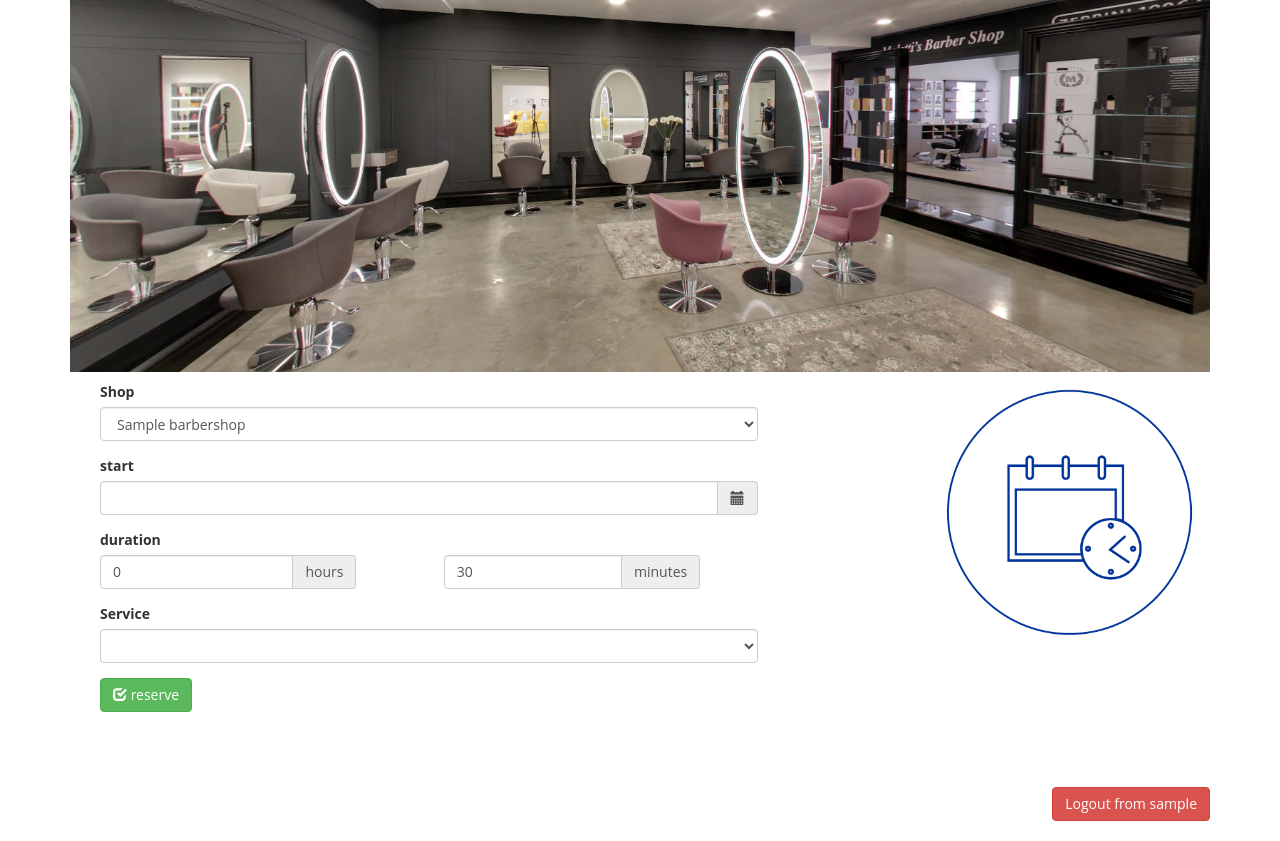
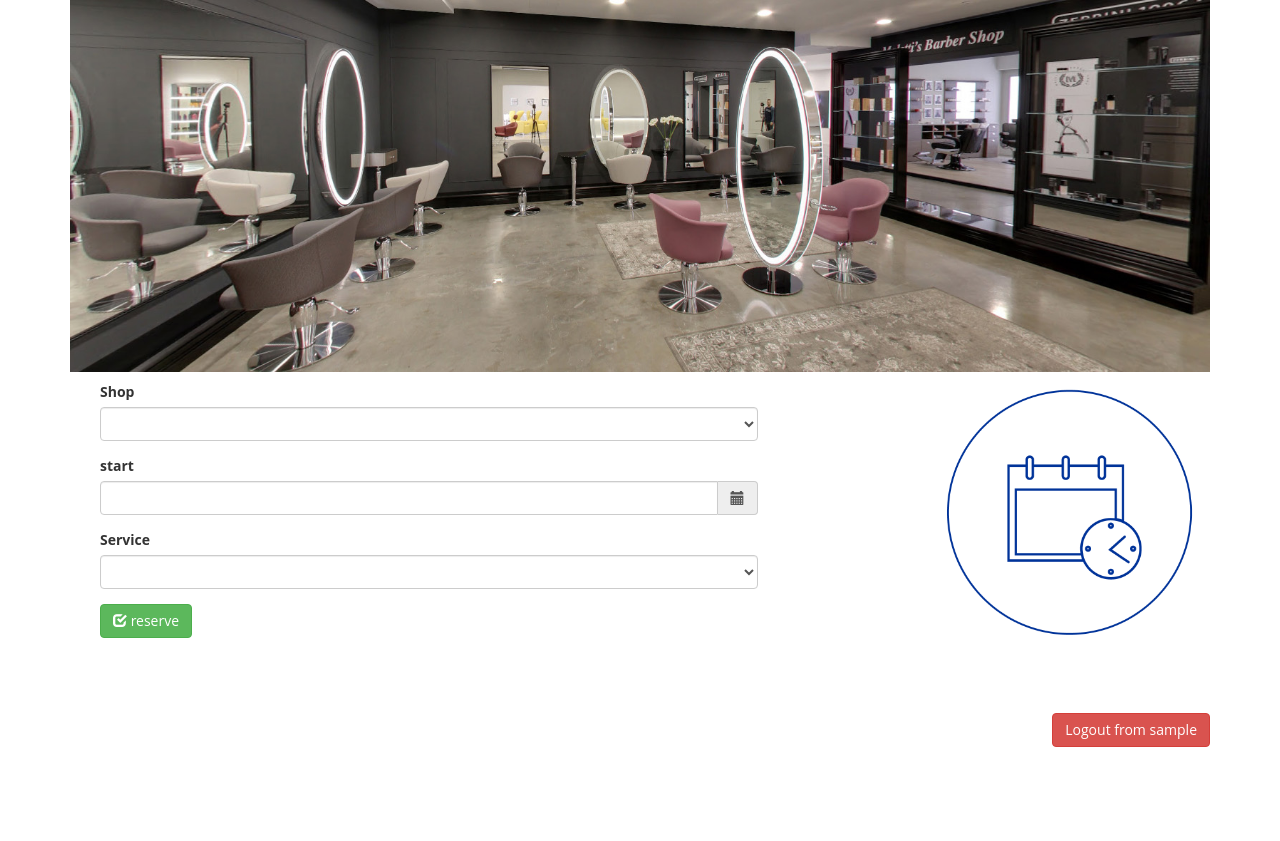
Before and after one commit to SeyedAlirezaFatemi/BeCute, a Django app: page /customers/reserve/ in a window 1280 px wide. After the commit the page ends 747 px from the top, so only its background shows below. Run offline with Django 3.2, Linux system fonts and the light colour scheme; a user stored in the database is signed in; tables that the repository leaves empty hold one stand-in row (values such as "Sample post"); lists and menus that the app fills with data are empty; some libraries are stand-ins or nearby versions.

Commit message:
Choosing services instead of duration done.

```diff
--- a/barber/models.py
+++ b/barber/models.py
@@ -28,7 +28,7 @@ class BarberShop(models.Model):
     # location = spatial_models.PointField()
 
     def get_absolute_url(self):
-        return reverse('info', kwargs={'barbershop_id': self.name})
+        return reverse('barber_info', kwargs={'barbershop_id': self.name})
 
 
 class BarberService(models.Model):
--- a/barber/templates/barber/info.html
+++ b/barber/templates/barber/info.html
@@ -20,7 +20,7 @@
     <br>
     <div class="container">
         {% block data %}
-            <div class="col-md-9 pull-left"
+            <div class="col-md-9 pull-left">
             <div class="card" style="width: 54rem;">
                 <div class="card-header">
                     <h3>Information</h3>
--- a/barber/templates/barber/profile.html
+++ b/barber/templates/barber/profile.html
@@ -50,6 +50,7 @@
                         <tr>
                             <th>When</th>
                             <th>Customer</th>
+                            <th>Service</th>
                             <th>Duration</th>
                         </tr>
                         {% for reservation in upcoming_reservations %}
@@ -57,6 +58,7 @@
                                 <td>{{ reservation.start }}</td>
                                 <td><a href='{% url 'customer_info' reservation.customer %}'
                                        class="badge badge-primary">{{ reservation.customer }}</a></td>
+                                <td>{{ reservation.service.name }}</td>
                                 <td>{{ reservation.duration }}</td>
                             </tr>
                         {% endfor %}
@@ -74,6 +76,7 @@
                         <tr>
                             <th>When</th>
                             <th>Customer</th>
+                            <th>Service</th>
                             <th>Duration</th>
                         </tr>
                         {% for reservation in previous_reservations %}
@@ -81,6 +84,7 @@
                                 <td>{{ reservation.start }}</td>
                                 <td><a href='{% url 'customer_info' reservation.customer %}'
                                        class="badge badge-primary">{{ reservation.customer }}</a></td>
+                                <td>{{ reservation.service.name }}</td>
                                 <td>{{ reservation.duration }}</td>
                             </tr>
                         {% endfor %}
--- a/customer/models.py
+++ b/customer/models.py
@@ -1,7 +1,7 @@
 from django.db import models
 
 from account.models import CustomUser
-from barber.models import BarberShop
+from barber.models import BarberShop, Service
 
 
 class Reservation(models.Model):
@@ -18,6 +18,7 @@ class Reservation(models.Model):
     customer = models.ForeignKey(CustomUser, on_delete=models.CASCADE, default=1234567)
     start = models.DateTimeField()
     duration = models.DurationField()
+    service = models.ForeignKey(Service, on_delete=models.CASCADE, default='')
     state = models.CharField(max_length=1, choices=STATES)
 
 
--- a/customer/templates/customer/new_reservation.html
+++ b/customer/templates/customer/new_reservation.html
@@ -9,8 +9,9 @@
                 <div class="col-md-10">
                     <label for="id_shop_id">Shop</label>
                     <select id="id_shop_id" name="shop_id" class="form-control">
+                        <option value="" selected> </option>
                         {% for shop_id, shop_name in shops %}
-                            <option {% if not forloop.counter %}selected{% endif %} value="{{ shop_id }}">{{ shop_name }}</option>
+                            <option value="{{ shop_id }}">{{ shop_name }}</option>
                         {% endfor %}
                     </select>
                     <div class="text-danger">
@@ -33,33 +34,33 @@
                     </div>
                 </div>
             </div>
-            <div class="form-group">
-                <div class="col-md-10">
-                    <label for="id_duration">duration</label>
-                    <div class="row">
-                        <input hidden id="id_duration" name="duration">
-                        <div class="col-md-5">
-                            <div class='input-group'>
-                                <input type='number' id="id_duration_hour" min="0" max="6" class="form-control" value="0"/>
-                                <span class="input-group-addon">
-                                    <span>hours</span>
-                                </span>
-                            </div>
-                        </div>
-                        <div class="col-md-5 col-md-offset-1">
-                            <div class='input-group'>
-                                <input type='number' id="id_duration_minute" min="0" max="59" class="form-control" value="30"/>
-                                <span class="input-group-addon">
-                                    <span>minutes</span>
-                                </span>
-                            </div>
-                        </div>
-                    </div>
-                    <div class="text-danger">
-                        {{ form.duration.errors }}
-                    </div>
-                </div>
-            </div>
+{#            <div class="form-group">#}
+{#                <div class="col-md-10">#}
+{#                    <label for="id_duration">duration</label>#}
+{#                    <div class="row">#}
+{#                        <input hidden id="id_duration" name="duration">#}
+{#                        <div class="col-md-5">#}
+{#                            <div class='input-group'>#}
+{#                                <input type='number' id="id_duration_hour" min="0" max="6" class="form-control" value="0"/>#}
+{#                                <span class="input-group-addon">#}
+{#                                    <span>hours</span>#}
+{#                                </span>#}
+{#                            </div>#}
+{#                        </div>#}
+{#                        <div class="col-md-5 col-md-offset-1">#}
+{#                            <div class='input-group'>#}
+{#                                <input type='number' id="id_duration_minute" min="0" max="59" class="form-control" value="30"/>#}
+{#                                <span class="input-group-addon">#}
+{#                                    <span>minutes</span>#}
+{#                                </span>#}
+{#                            </div>#}
+{#                        </div>#}
+{#                    </div>#}
+{#                    <div class="text-danger">#}
+{#                        {{ form.duration.errors }}#}
+{#                    </div>#}
+{#                </div>#}
+{#            </div>#}
             <div class="form-group">
                 <div class="col-md-10">
                     <label for="id_service_id">Service</label>
@@ -95,9 +96,9 @@
             let start = $('#id_start_dp').val();
             start = new Date(start);
             start = `${start.getFullYear()}-${cleanTwoDigitInteger(start.getMonth())}-${cleanTwoDigitInteger(start.getDate())}T${cleanTwoDigitInteger(start.getHours())}:${cleanTwoDigitInteger(start.getMinutes())}:${cleanTwoDigitInteger(start.getSeconds())}`;
-            let duration = parseInt($('#id_duration_hour').val() * 60) + parseInt($('#id_duration_minute').val());
+            {#let duration = parseInt($('#id_duration_hour').val() * 60) + parseInt($('#id_duration_minute').val());#}
             $('#id_start').val(start);
-            $('#id_duration').val(duration);
+            {#$('#id_duration').val(duration);#}
             $('#schedule_form').submit();
         }
         $('#id_shop_id').change(function () {
--- a/customer/templates/customer/profile.html
+++ b/customer/templates/customer/profile.html
@@ -10,6 +10,7 @@
                         <tr>
                             <th>When</th>
                             <th>Barbershop</th>
+                            <th>Service</th>
                             <th>Duration</th>
                             <th>Cancel</th>
                         </tr>
@@ -18,6 +19,7 @@
                                 <td>{{ reservation.start }}</td>
                                 <td><a href='{% url 'barber_info' reservation.shop.name %}'  class="badge badge-primary">
                                     {{ reservation.shop.name }}</a></td>
+                                <td>{{ reservation.service.name }}</td>
                                 <td>{{ reservation.duration }}</td>
                                 <td><button type="button" class="btn btn-danger"><span class="glyphicon glyphicon-remove" onclick="(() => {window.location = '{% url 'cancel' reservation.id %}'})()"></span></button></td>
                             </tr>
@@ -39,6 +41,7 @@
                         <tr>
                             <th>When</th>
                             <th>Barbershop</th>
+                            <th>Service</th>
                             <th>Duration</th>
                         </tr>
                         {% for reservation in previous_reservations %}
@@ -46,6 +49,7 @@
                                 <td>{{ reservation.start }}</td>
                                 <td><a href='{% url 'barber_info' reservation.shop.name %}' class="badge badge-primary">
                                     {{ reservation.shop.name }}</a></td>
+                                <td>{{ reservation.service.name }}</td>
                                 <td>{{ reservation.duration }}</td>
                             </tr>
                         {% endfor %}
--- a/customer/views.py
+++ b/customer/views.py
@@ -8,7 +8,7 @@ from django.views.generic import TemplateView, CreateView
 
 from BeCute.misc import parse_datetime
 from account.models import CustomUser
-from barber.models import Schedule, BarberShop
+from barber.models import Schedule, BarberShop, Service
 from customer.forms import CommentForm
 from customer.models import Reservation
 
@@ -44,12 +44,14 @@ def reserve(request):
         start = parse_datetime(request.POST.get("start", ""))
         try:
             shop = BarberShop.objects.get(id=int(request.POST.get("shop_id")))
-            duration = datetime.timedelta(minutes=int(request.POST.get("duration")))
+            service_name = str(request.POST.get("id_service"))
+            service = shop.service.get(id=service_name)
+            duration = service.duration
         except (TypeError, ValueError, BarberShop.DoesNotExist):
             shop = None
             duration = None
         if not (start and duration and shop):
-            return HttpResponse("bad request")
+            return HttpResponse("bad request NONE")
 
         if (
             Reservation.objects.filter(
@@ -67,6 +69,7 @@ def reserve(request):
             duration=duration,
             start=start,
             state=Reservation.STATE_RESERVED,
+            service=service
         )
 
         return redirect("/customers/profile")
```
